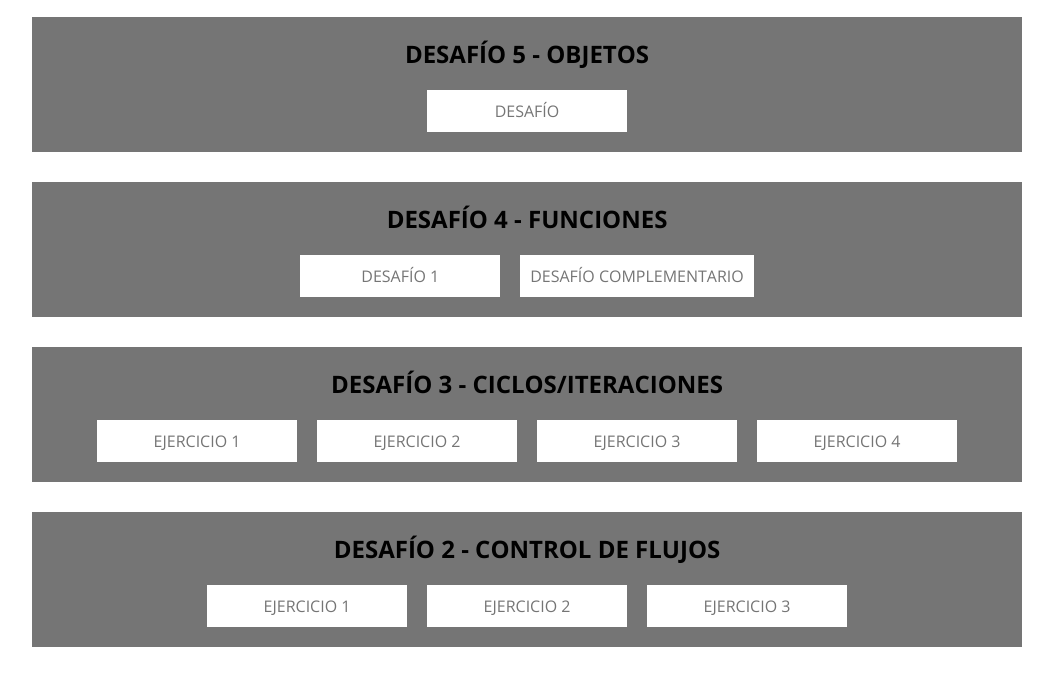
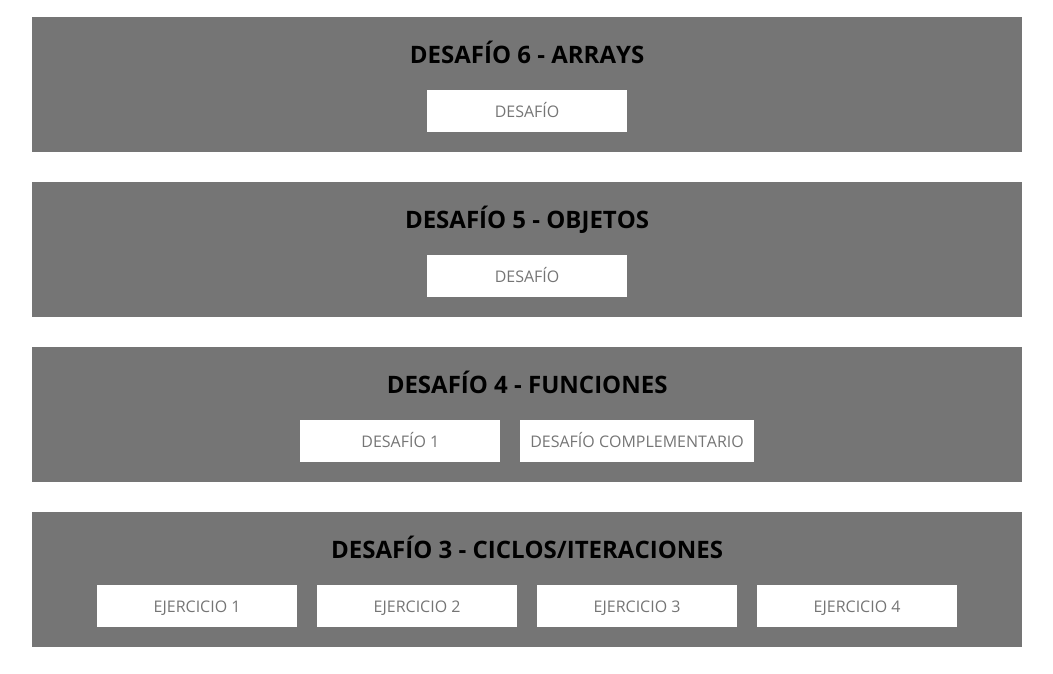
Before and after one commit to alvaroguzmandg/coderhouse-js, a plain HTML site: page index.html in a window 1280 px wide. Shown: the part 88-762 px from the top of the page, without its empty margins (113-1166 px from the left). Drawn offline with nearby package versions, Linux system fonts and the light colour scheme.

Commit message:
Acceso Desafio 6

```diff
--- a/index.html
+++ b/index.html
@@ -54,12 +54,22 @@
 
         </span>
             </article>
+
             <article>
                 <h2>Desafío 5 - Objetos</h2>
                 <span class="contenedor__desafios">
-            <a href="https://alvaroguzmandg.github.io/coderhouse-js/Clase5-Objetos/clase5Guzman.html" target="_blank">DESAFÍO</a>
-        </span>
+                    <a href="https://alvaroguzmandg.github.io/coderhouse-js/Clase5-Objetos/clase5Guzman.html" target="_blank">DESAFÍO</a>
+                </span>
             </article>
+
+
+            <article>
+                <h2>Desafío 6 - Arrays</h2>
+                <span class="contenedor__desafios">
+                    <a href="https://alvaroguzmandg.github.io/coderhouse-js/Clase6-Arrays/clase6Guzman.html" target="_blank">DESAFÍO</a>
+                </span>
+            </article>
+
         </div>
     </section>
 </body>
```
